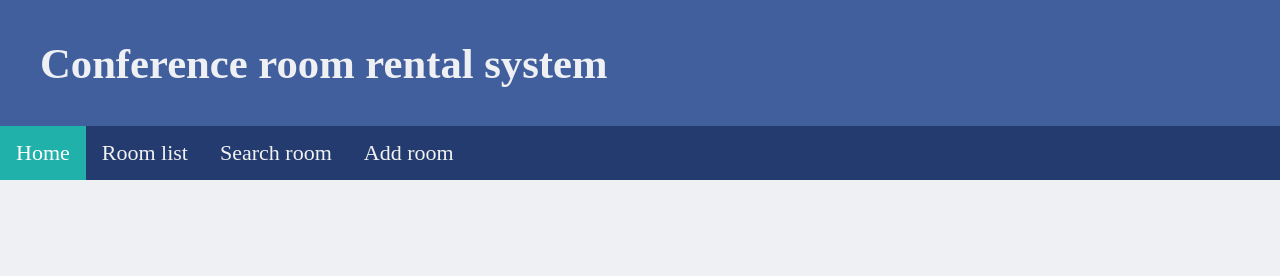
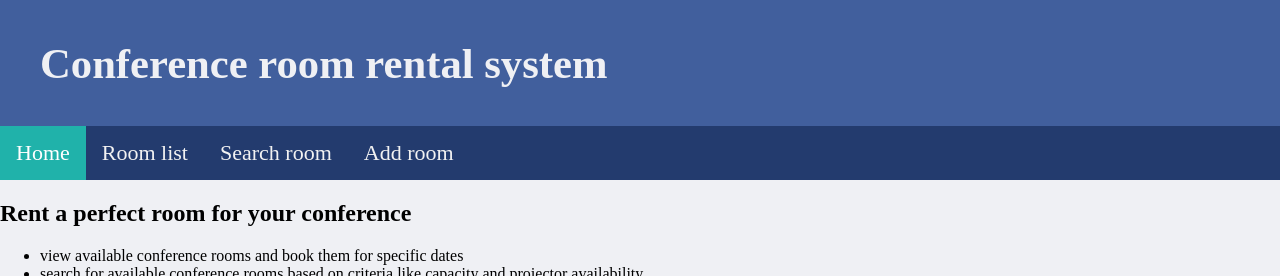
Before and after one commit to saradonin/conference_room_rental, a Django app: page / in a window 1280 px wide. Shown: the top 276 px of the page. Run offline with Django 4.2, Linux system fonts and the light colour scheme.

Commit message:
home content added

```diff
--- a/reservations/templates/home.html
+++ b/reservations/templates/home.html
@@ -22,6 +22,18 @@
 </div>
 <!-- Nav -->
 
+<div class="content">
+    <div class="txt">
+        <h2>Rent a perfect room for your conference</h2>
+        <ul>
+            <li>view available conference rooms and book them for specific dates</li>
+            <li>search for available conference rooms based on criteria like capacity and projector availability</li>
+        </ul>
+    </div>
+    <gallery class="gallery">
+        <img class="img" src="{% static 'img/room_1.jpg' %}" alt="Conference room">
+    </gallery>
+</div>
 
 <!-- Footer -->
 <footer class="footer">
```
